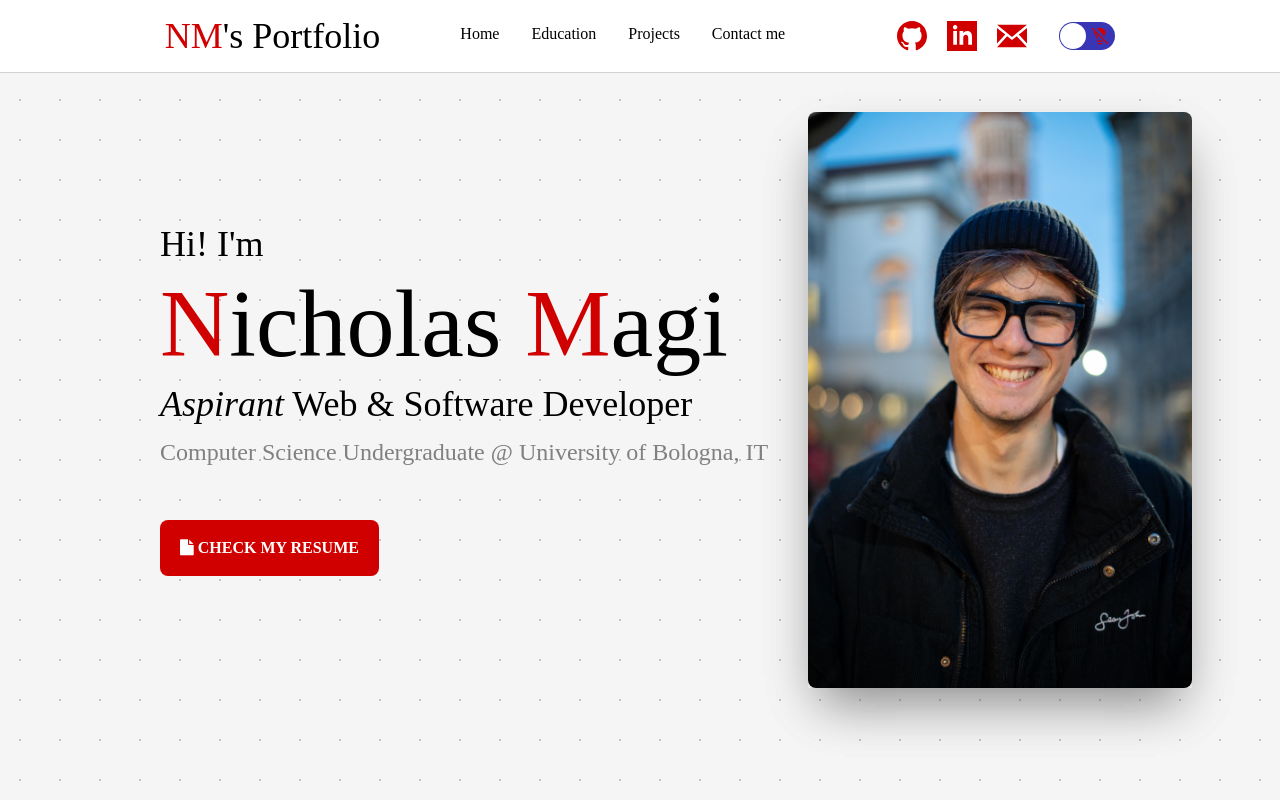
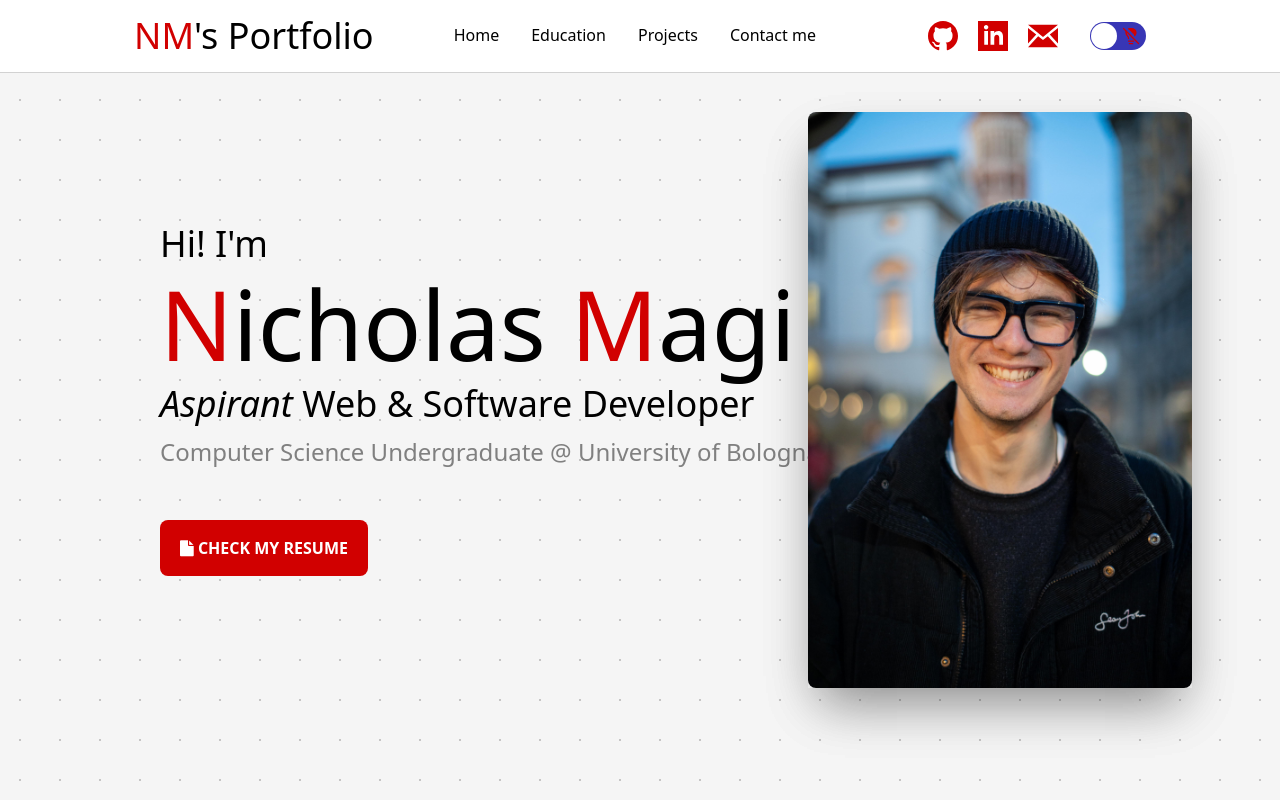
Before and after one commit to Nickolausen/nicholasmagi.it, a React (Vite) app: page / in a window 1280 px wide. Shown: the top 800 px of the page. Built offline with nearby package versions, Linux system fonts and the light colour scheme; no server answers.

Commit message:
attempt to fix font compatibility

```diff
--- a/src/components/EducationCard.tsx
+++ b/src/components/EducationCard.tsx
@@ -1,4 +1,3 @@
-// import styles from './EducationCard.module.css'
 import { EducationTitle } from '../model/Education'
 
 interface IProps {
--- a/src/components/LayoutComponents/Footer.tsx
+++ b/src/components/LayoutComponents/Footer.tsx
@@ -1,9 +1,7 @@
-import styles from './Footer.module.css'
-
 function Footer()
 {
     return <>
-        <footer className={styles.footer + " mt-20 flex justify-center content-center p-20 text-center text-primary bg-[--nav-bg]"}>
+        <footer className={"mt-20 flex justify-center content-center p-20 text-center text-primary bg-[--nav-bg]"}>
             <span>Handmade with <i className='fa fa-heart text-[--accent-color]'></i> by <a className='text-[--accent-color]' href='https://github.com/Nickolausen'>Nicholas Magi</a></span>
         </footer>
     </>
--- a/src/components/LayoutComponents/Navbar.module.css
+++ /dev/null
@@ -1,3 +0,0 @@
-nav * {
-
-}
--- a/src/components/LayoutComponents/Navbar.tsx
+++ b/src/components/LayoutComponents/Navbar.tsx
@@ -1,6 +1,5 @@
 import SocialCard from "../SocialCard"
 import ThemeSwitcher from "../ThemeSwitcher"
-// import ThemeSwitcher from "./ThemeSwitcher"
 
 function Navbar()
 {
--- a/src/index.css
+++ b/src/index.css
@@ -115,7 +115,7 @@ a:not(.exclude):hover::after {
 
 *,
 body {
-    font-family: var(--main-font-family);
+    font-family: var(--main-font-family), system-ui, -apple-system, BlinkMacSystemFont, 'Segoe UI', Roboto, Oxygen, Ubuntu, Cantarell, 'Open Sans', 'Helvetica Neue', sans-serif;
 }
 
 progress::-webkit-progress-bar {
```
Also changed, not shown: src/components/EducationCard.module.css (deleted), src/components/LayoutComponents/Footer.module.css (deleted).
